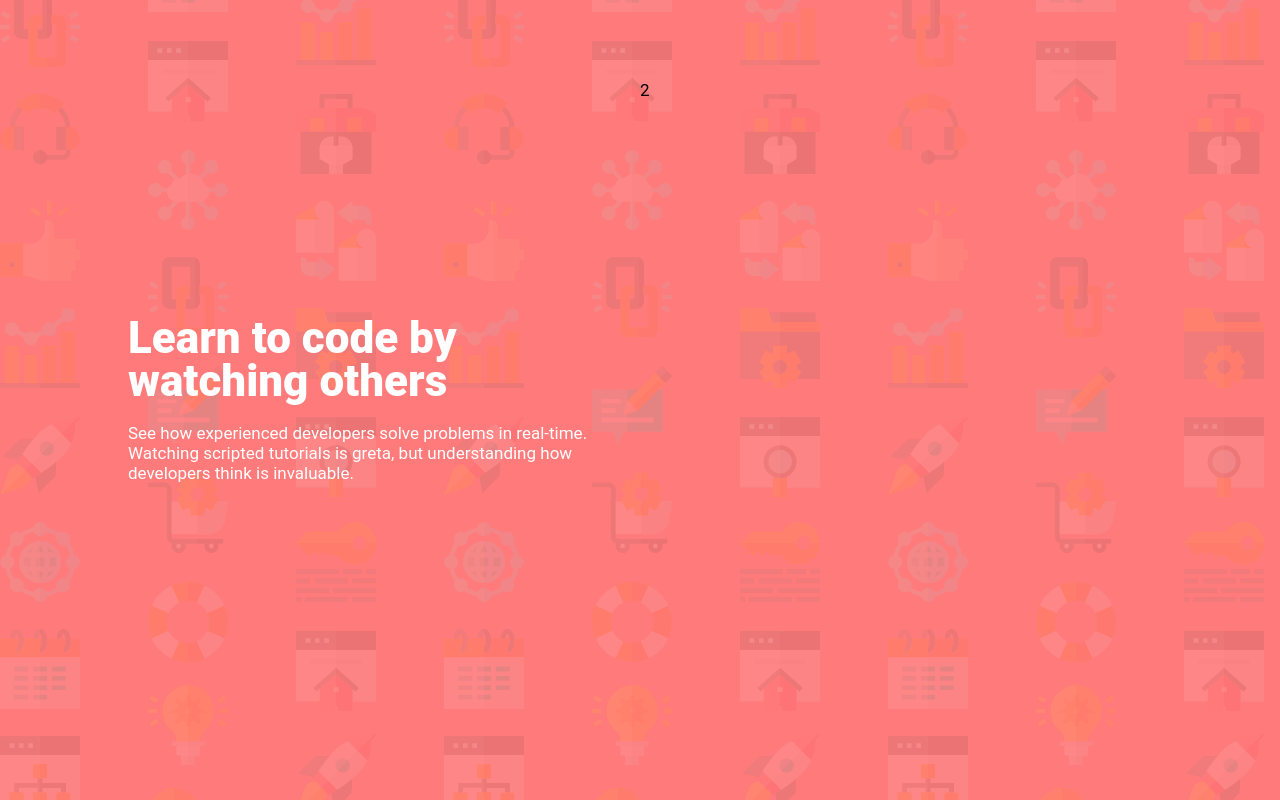
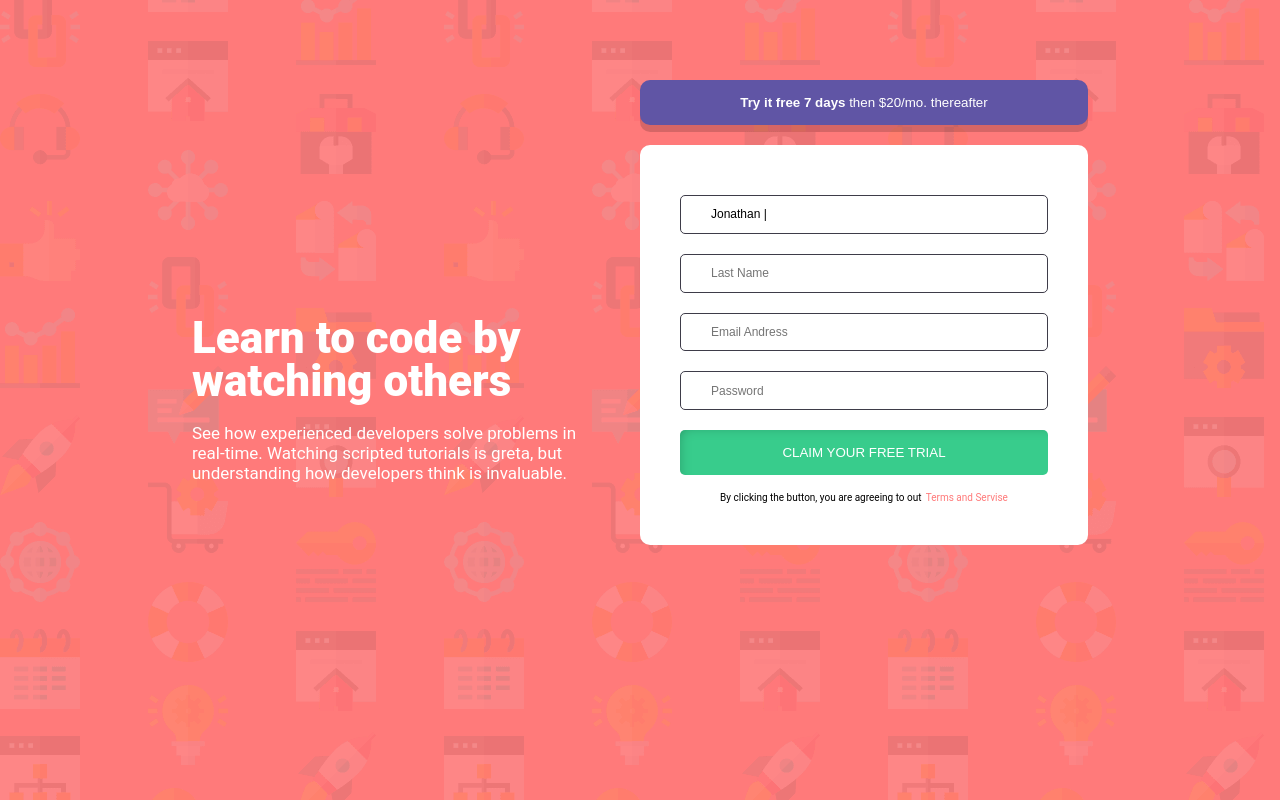
Before and after one commit to Tamburini-Christofer/Ex-Front-intro-component-with-signup-form-master, a plain HTML site: page index.html in a window 1280 px wide. Drawn offline with Linux system fonts and the light colour scheme.

Commit message:
Scheda dx

```diff
--- a/css/main.css
+++ b/css/main.css
@@ -25,18 +25,34 @@ p{
     color: white;
 }
 
+.text_white{
+    color: white;
+}
+
+.text_red{
+    color: hsl(0, 100%, 74%) ;
+}
+
+.text_small{
+    font-size: 10px;
+}
+
+.shadow{
+    box-shadow: 0px 7px 0 rgba(0, 0, 0, 0.159);
+}
+
+.input_card div{
+    text-align: center;
+}
+
 .wrapper{
     display: flex;
 
-    width: 80vw;
+    width: 70vw;
     height: 80vh;
     margin: 10vh auto;
     /*DEBUG*/
     /*background-color: bisque;*/
-}
-
-.col{
-    width: 50%;
 }
 
 .sx{
@@ -44,5 +60,53 @@ p{
     flex-direction: column;
     justify-content: center;
 
+    width: 50%;
     padding-right: 40px;
 }
+
+.dx{
+    display: flex;
+    flex-direction: column;
+
+    width: 50%;
+}
+
+button{
+    box-shadow: 0 0 10px 10px;
+    cursor: pointer;
+    padding: 15px 0;
+    border: 0;
+    border-radius: 10px;
+    background-color: hsl(248, 32%, 49%);
+}
+
+.claim_bt{
+    box-shadow: 7px 5px 20px -19px rgb(0, 0, 0) inset;
+    border-radius: 5px;
+    color: white;
+    margin: 10px 0;
+    background-color: hsl(154, 59%, 51%);
+}
+
+input{
+    font-size: 12px;
+    font-weight: 500;
+    margin: 10px 0;
+    padding: 10px 30px;
+    border: 1px solid hsl(249, 10%, 26%);
+    border-radius: 5px;
+    width: 100%;
+    height: 45px;
+}
+
+.input_card{
+    display: flex;
+    flex-direction: column;
+
+    padding: 40px;
+    margin-top: 20px;
+    height: 400px;
+    border-radius: 10px;
+    background-color: white;
+    width: 100%;
+}
--- a/index.html
+++ b/index.html
@@ -11,16 +11,27 @@
 <body>
     <main>
         <div class="wrapper">
-            <div class="col sx text_white">
+            <div class="sx text_white">
                 <h1>Learn to code by watching others</h1>
                 <p>See how experienced developers solve problems in real-time. Watching scripted tutorials is greta, but
                     understanding how developers think is invaluable.</p>
             </div>
-            <div class="col dx">
-                2
-                <div>
+            <div class="dx">
+                <button input="button" class="text_white shadow"><strong>
+                        Try it free 7 days</strong> then $20/mo. thereafter
+                </button>
+                <form class="input_card">
+                    <input type="text" placeholder="First Name" value="Jonathan |">
+                    <input type="text" placeholder="Last Name">
+                    <input type="email" placeholder="Email Andress">
+                    <input type="password" placeholder="Password">
+                    <button type="submit" class="claim_bt">CLAIM YOUR FREE TRIAL</button>
+                    <div>
+                        <span class="text_small">By clicking the button, you are agreeing to out</span>
+                        <span class="text_red text_small"> Terms and Servise</span>
+                    </div>
+                </form>
 
-                </div>
             </div>
         </div>
     </main>
```
